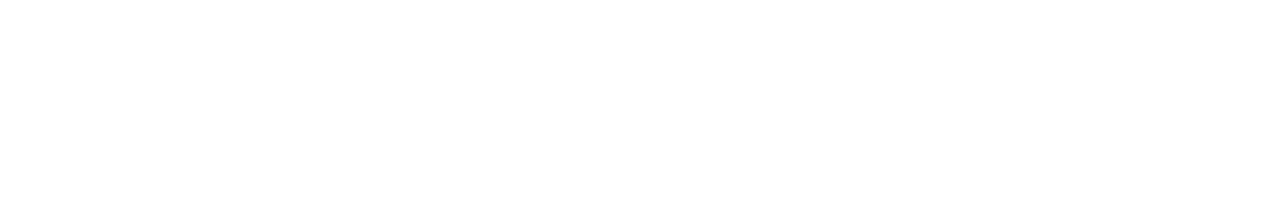
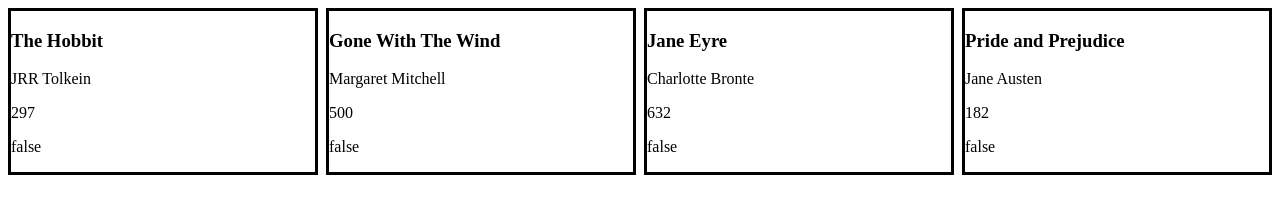
Before and after one commit to cald/odin-library, a plain HTML site: page index.html in a window 1280 px wide. Drawn offline with Linux system fonts and the light colour scheme.

Commit message:
Add HTML Template cards to display books

```diff
--- a/index.html
+++ b/index.html
@@ -9,7 +9,17 @@
 </head>
 
 <body>
-    <div id="container"></div>
+    <div id="container">
+
+    </div>
+    <template id="card-template">
+        <div class="card">
+            <h3 class="title"></h3>
+            <p class="author"></p>
+            <p class="pages"></p>
+            <p class="read"></p>
+        </div>
+    </template>
     <script src="main.js"></script>
 </body>
 
--- a/main.js
+++ b/main.js
@@ -1,3 +1,6 @@
+const container = document.getElementById("container");
+const template = document.getElementById("card-template");
+
 let myLibrary = [];
 
 function Book(title, author, pages, read) {
@@ -7,9 +10,29 @@ function Book(title, author, pages, read) {
     this.read = read;
 }
 
-Book.prototype.info = function() {
-    return `${this.title} by ${this.author}, ${this.pages} pages, ${this.read}`;
+theHobbit = new Book("The Hobbit", "JRR Tolkein", 297, false);
+goneWithTheWind = new Book("Gone With The Wind", "Margaret Mitchell", 500, false);
+janeEyre = new Book("Jane Eyre", "Charlotte Bronte", 632, false);
+prideAndPrejudice = new Book("Pride and Prejudice", "Jane Austen", 182, false);
+
+function addBookToLibrary(book) {
+    myLibrary.push(book);
 }
 
-theHobbit = new Book("Hobbit", "JRR Tolkein", 297, false);
-console.log(theHobbit.info());
+addBookToLibrary(theHobbit);
+addBookToLibrary(goneWithTheWind);
+addBookToLibrary(janeEyre);
+addBookToLibrary(prideAndPrejudice);
+
+function displayBooks() {
+    myLibrary.forEach((book) => {
+        let clone = template.content.cloneNode(true);
+        for (const [property, value] of Object.entries(book)) {
+            let element = clone.querySelector(`.${property}`);
+            element.textContent = book[property];
+        }
+        container.appendChild(clone);
+    });
+}
+
+displayBooks();
--- a/style.css
+++ b/style.css
@@ -0,0 +1,9 @@
+#container {
+    display: grid;
+    grid-template-columns: repeat(4, 1fr);
+    gap: 8px;
+}
+
+.card {
+    border: solid black;
+}
```
